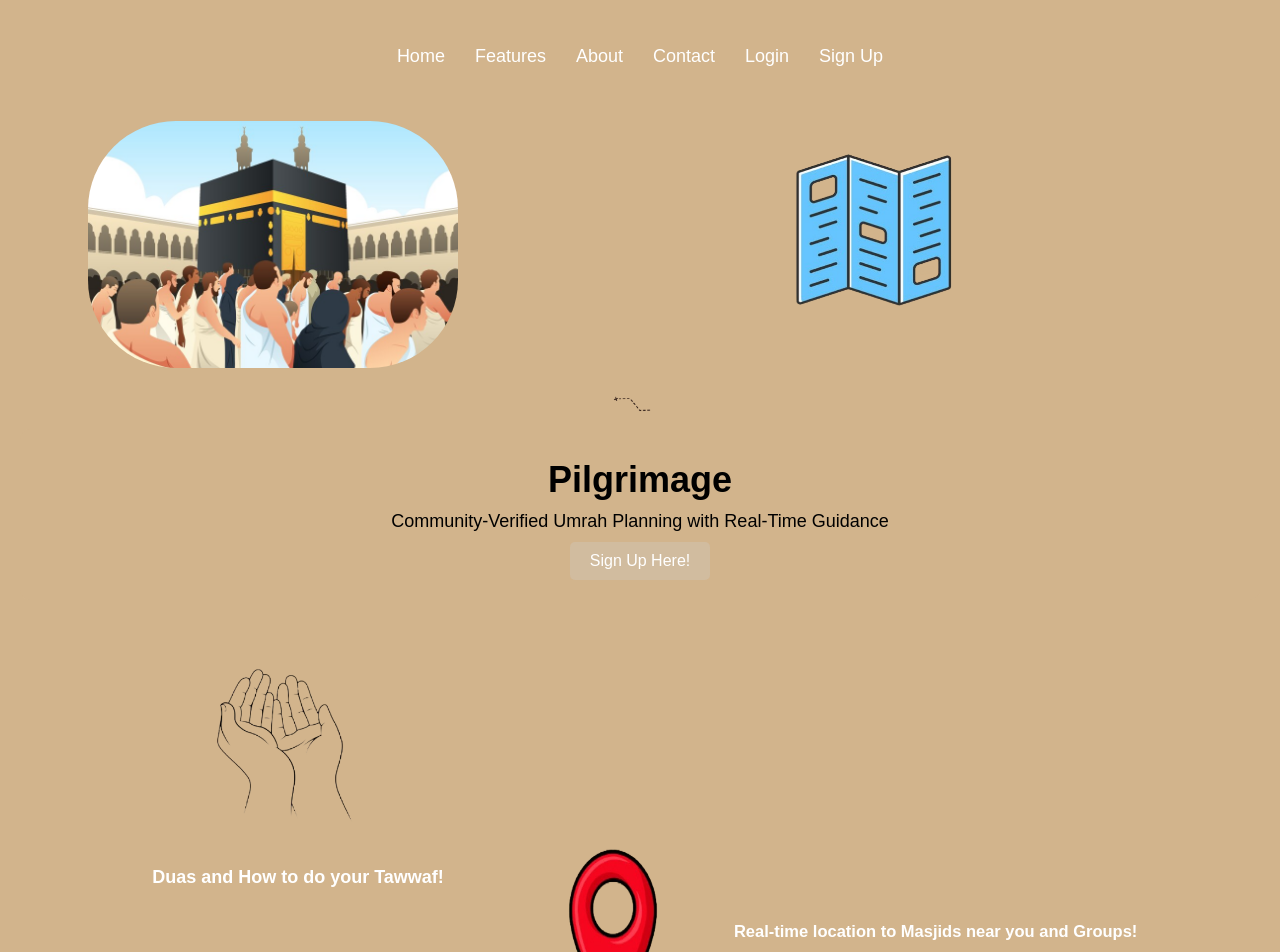
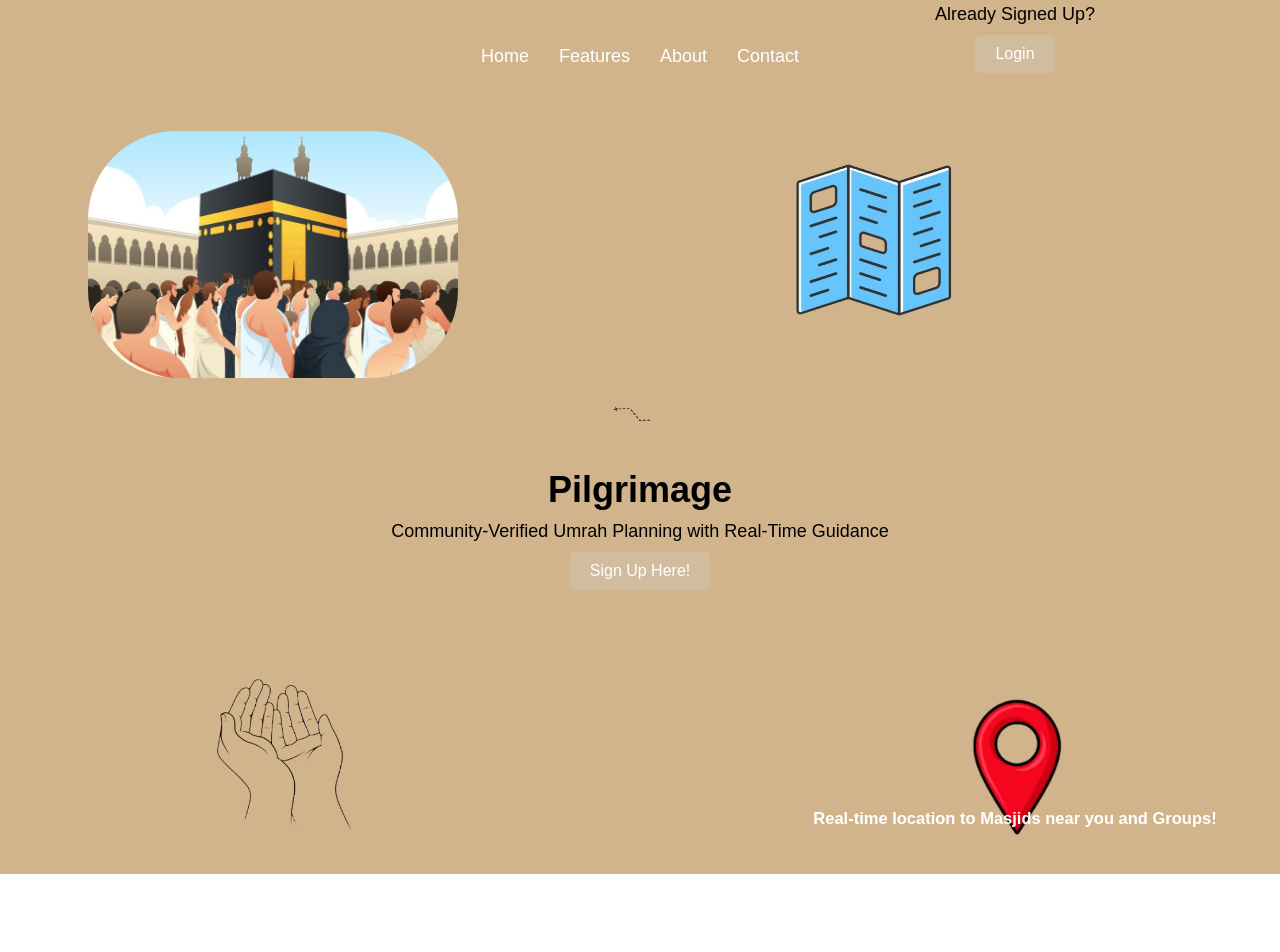
Before and after one commit to AdamGambari/Pilgrimage, a React (Create React App) app in the folder frontend/: page / in a window 1280 px wide. Shown: the top 952 px of the page. After the commit the page ends 915 px from the top, so only its background shows below. Built offline with nearby package versions, Linux system fonts and the light colour scheme.

Commit message:
just pushing, needa go eat rq.. lool

```diff
--- a/frontend/src/pages/Start Screen/LandingPage.css
+++ b/frontend/src/pages/Start Screen/LandingPage.css
@@ -178,12 +178,14 @@
   display: flex;
   justify-content: space-around;
   flex-wrap: wrap;
-  margin-right: 60px;
-  margin-left: auto; /* This will push the container to the right */
+  margin-top: -190px;
+  margin-bottom: 10px;
+  margin-right: 0px;
+  margin-left: 750px; /* This will push the container to the right */
   padding: 2px;
   border-radius: 10px;
   text-align: right;
-  max-width: 650px;
+  max-width: 550px;
   font-size: 11px;
   height: auto;
 }
@@ -191,13 +193,12 @@
 .pin-point img {
   width: 30;
   flex-wrap: wrap;
-  margin-top: 2px;
+  margin-top: -20px;
   padding: 2px;
   border-radius: 100px;
   text-align: center;
   max-width:200px;
-  margin: -100px;
-  font-size: 12px;
+  margin: -60px;
 }
 
 
@@ -205,7 +206,8 @@
   background-color: #d2b48c;
   padding: 20px;
   border-radius: 10px;
-  margin-top: 20px;
+  margin-top: -109px;
+  margin-left: 750px;
 }
 
 .login p {
--- a/frontend/src/pages/Start Screen/LandingPage.js
+++ b/frontend/src/pages/Start Screen/LandingPage.js
@@ -10,9 +10,13 @@ const LandingPage = () => {
           <li><a href="#features">Features</a></li>
           <li><a href="#about">About</a></li>
           <li><a href="#contact">Contact</a></li>
-          <li><a href="#login">Login</a></li>
-          <li><a href="#signup">Sign Up</a></li>
         </ul>
+
+        <div className="login">
+        <p>Already Signed Up?</p>
+        <button className="login-button">Login</button>
+      </div>
+
       </nav>
 
       <div className="kaaba" id="kaaba">
@@ -50,10 +54,6 @@ const LandingPage = () => {
         </div>
       </div>
 
-      <div className="login">
-        <p>Already Signed Up?</p>
-        <button className="login-button">Login</button>
-      </div>
     </div>
   );
 };
```
